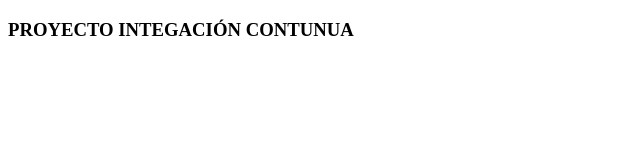
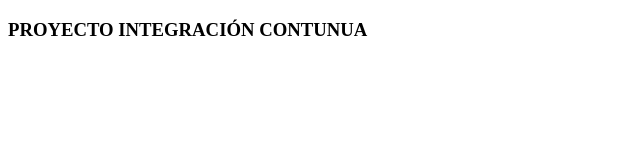
Before and after one commit to alejandro-vela/integracionContinua, a plain HTML site: page Index.html in a window 1280 px wide. Shown: the full height of the page, 0-640 px from the left. Drawn offline with Linux system fonts and the light colour scheme.

Commit message:
Update Index.html

```diff
--- a/Index.html
+++ b/Index.html
@@ -1,9 +1,9 @@
 <!DOCTYPE html>
 <html>
 <head>
-	<title>INTEGACIÓN CONTUNUA</title>
+	<title>INTEGRACIÓN CONTUNUA</title>
 </head>
 <body>
-	<h3>PROYECTO INTEGACIÓN CONTUNUA</h3>
+	<h3>PROYECTO INTEGRACIÓN CONTUNUA</h3>
 </body>
 </html>
```
